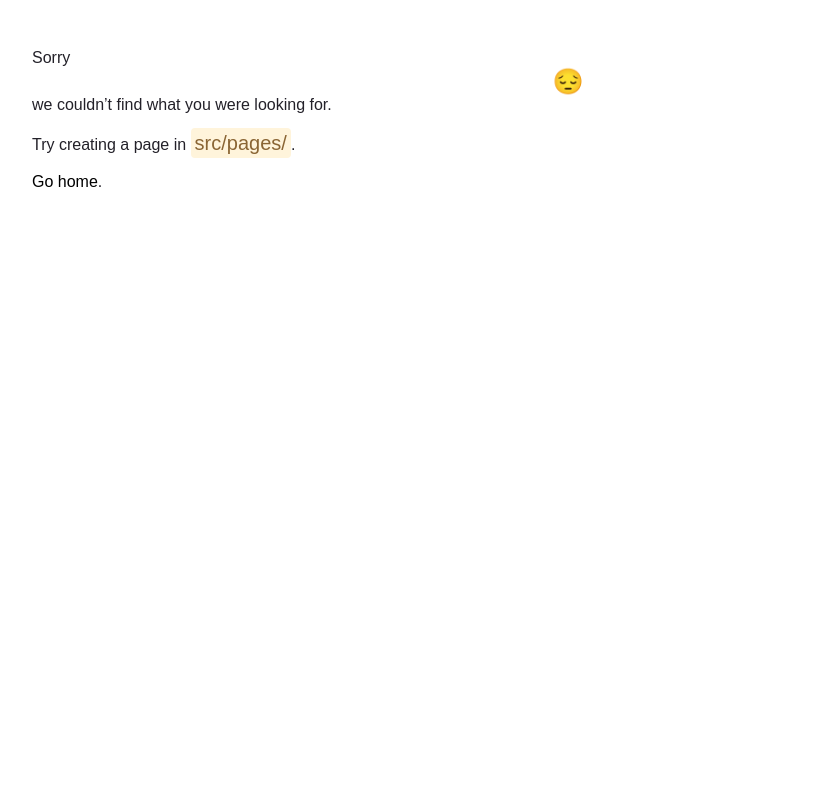
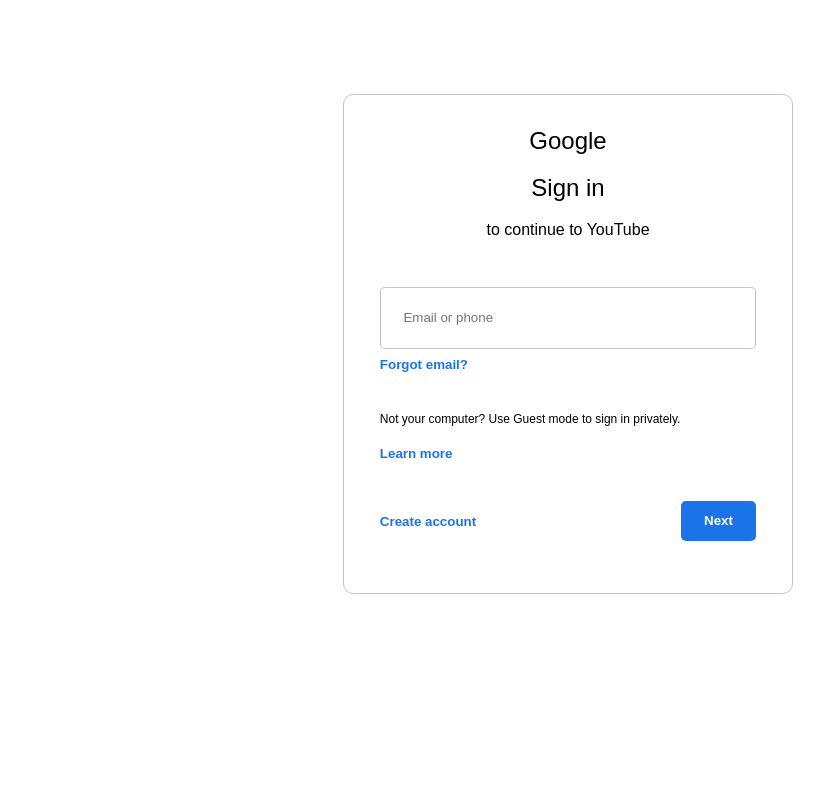
Before and after one commit to hmilly/youtube_clone, a Gatsby site: page /signin in a window 1280 px wide. Before the commit this address had no page. Shown: the part 156-946 px from the top of the page, without its empty margins (72-896 px from the left). Before the commit the page ends 800 px from the top, so only its background shows below. Built offline with nearby package versions, Linux system fonts and the light colour scheme; Gatsby itself is replaced by a stand-in of ours.

Commit message:
sign in pg created. styles corrected. more to add

```diff
--- a/package.json
+++ b/package.json
@@ -18,7 +18,7 @@
     "@mdx-js/mdx": "^1.6.22",
     "@mdx-js/react": "^1.6.22",
     "babel-plugin-styled-components": "^1.12.0",
-    "gatsby": "^3.4.1",
+    "gatsby": "^3.7.2",
     "gatsby-plugin-gatsby-cloud": "^2.5.0",
     "gatsby-plugin-image": "^1.5.0",
     "gatsby-plugin-mdx": "^2.5.1",
--- a/src/components/SideNav.js
+++ b/src/components/SideNav.js
@@ -34,10 +34,10 @@
       <div>
         <section className={styles.signInSect}>
           <p>Sign in to like videos, comment, and subscribe</p>
-          <button className={styles.blueBtn}>
+          <Link className={styles.blueBtn} to="/signin">
             <span role="img" aria-label="profile">👤</span>
             <p>SIGN IN</p>
-          </button>
+          </Link>
         </section>
       </div>
       <h4>BEST OF YOUTUBE</h4>
--- a/src/components/TopNav.js
+++ b/src/components/TopNav.js
@@ -34,10 +34,10 @@
         <button className={styles.btn2}>
           <span role="img" aria-label="3 dots">⋮</span>
         </button>
-        <button className={styles.blueBtn}>
+        <Link className={styles.blueBtn} to="/signin">
           <span role="img" aria-label="profile">👤</span>
           <p>SIGN IN</p>
-        </button>
+        </Link>
       </div>
     </div>
   )
--- /dev/null
+++ b/src/pages/signin.js
@@ -0,0 +1,31 @@
+import React from 'react'
+import * as styles from '../styles/signin.module.css'
+
+const signin = () => {
+    return (
+        <div className={styles.signin}>
+            <main>
+                <h2>Google</h2>
+                <h2>Sign in</h2>
+                <h4>to continue to YouTube</h4>
+            </main>
+            <form>
+                <div>
+                    <input placeholder="Email or phone"></input>
+                    <button className={styles.btnTxt}>Forgot email?</button>
+                </div>
+
+                <div>
+                    <p>Not your computer? Use Guest mode to sign in privately.</p>
+                    <button className={styles.btnTxt}>Learn more</button>
+                </div>
+                <div>
+                    <button className={styles.btnTxt}>Create account</button>
+                    <button>Next</button>
+                </div>
+            </form>
+        </div>
+    )
+}
+
+export default signin
--- a/src/styles/index.css
+++ b/src/styles/index.css
@@ -29,20 +29,19 @@
   display: flex;
   flex-direction: column;
   align-items: center;
-  background-color: white;
   width: 100%;
   height: 100%;
   overflow-x: scroll;
 }
 
 .videoCategory{
+  border: solid red 1px;
   display: flex;
   background-color:rgb(242, 242, 242);
   flex-direction: row;
   width: 100%;
   height: auto;
   flex-wrap: wrap;
-  justify-content: center;
   border-bottom: 3px solid rgba(128, 128, 128, 0.562);
   padding: 1%;
 }
--- /dev/null
+++ b/src/styles/signin.module.css
@@ -0,0 +1,80 @@
+
+.signin{
+    display: flex;
+    flex-direction: column;
+    align-items: center;
+    justify-content: space-evenly;
+    border: solid rgba(128, 128, 128, 0.466) 1px;
+    border-radius: 10px;
+    margin: 250px auto;
+    height: 500px;
+    width: 450px;
+    text-align: center;
+}
+.signin main{
+    display: flex;
+    flex-direction: column;
+    height: auto;
+    width: 70%;
+}
+.signin h2, .signin h4{
+    font-weight: 200;
+    padding: 3%;
+    margin: 0;
+    color: black;
+}
+
+.signin form{
+    display: flex;
+    flex-direction: column;
+    justify-content: space-evenly;
+    height: 300px;
+    width: 84%;
+}
+
+.signin form div{
+    display: flex;
+    flex-direction: column;
+    justify-content: center;
+    height: 26%;
+    width: 100%;
+    text-align: left;
+}
+
+.signin form input{
+    border: solid rgba(128, 128, 128, 0.466) 1px;
+    border-radius: 5px;
+    width: 100%;
+    padding: 6%;
+}
+
+.btnTxt{
+    width: 31%;
+    font-weight: 700;
+    background: white;
+    color: #1a73e8;
+    text-align: left;
+    border: none;
+    padding: 2% 0;
+}
+
+.signin form p{
+    font-size: 12px;
+}
+
+.signin form div:nth-child(3){
+    padding: 1% 0;
+    height: 50px;
+    flex-direction: row;
+    justify-content: space-between;
+}
+
+.signin form div:nth-child(3) button:nth-child(2){
+    width: 20%;
+    height: 40px;
+    font-weight: 700;
+    background: #1a73e8;
+    border-radius: 5px;
+    border: none;
+    color: white;
+}
--- a/src/styles/vid.module.css
+++ b/src/styles/vid.module.css
@@ -12,7 +12,6 @@
   height: auto;
   padding: 2px;
 }
-
 
 .vid{
   display: flex;
```
Also changed, not shown: src/styles/nav.module.css (+3 -9 lines), 1 other file.
